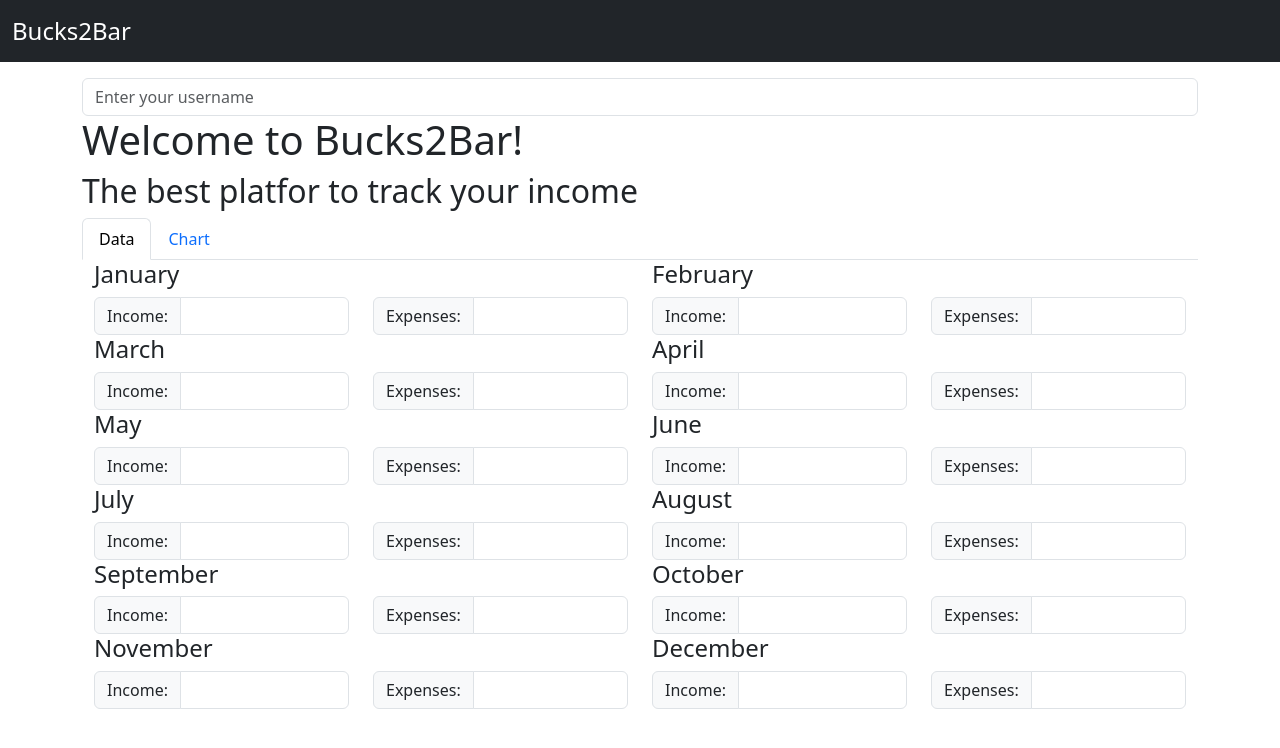
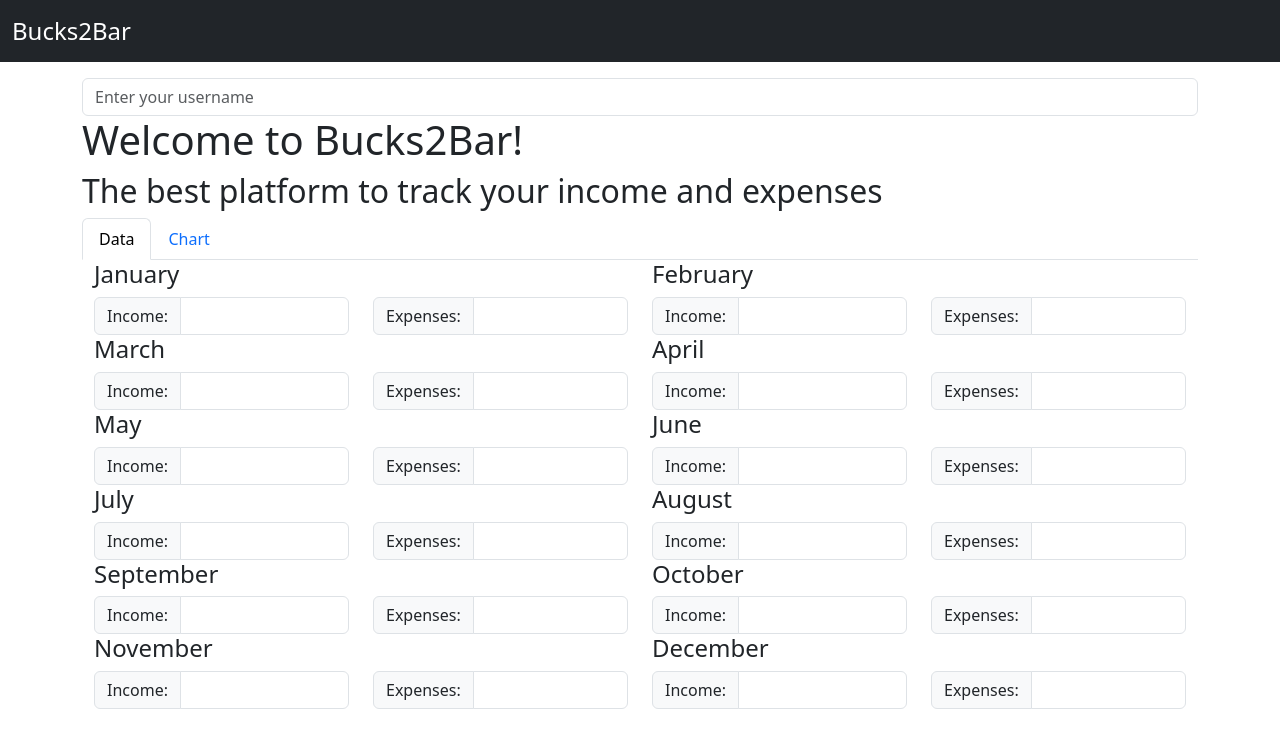
Before and after one commit to KireKostadinoski/bucks2barKireK, a website: page src/index.html in a window 1280 px wide. Drawn offline with nearby package versions, Linux system fonts and the light colour scheme.

Commit message:
popravka

```diff
--- a/src/index.html
+++ b/src/index.html
@@ -29,7 +29,7 @@
     <input type="text" class="form-control" placeholder="Enter your username" id="username">
 
     <h1>Welcome to Bucks2Bar!</h1>
-    <h2>The best platfor to track your income</h2>
+    <h2>The best platform to track your income and expenses</h2>
     <ul class="nav nav-tabs">
       <li class="nav-item">
         <a class="nav-link active" data-bs-toggle="tab" href="#data">Data</a>
```
